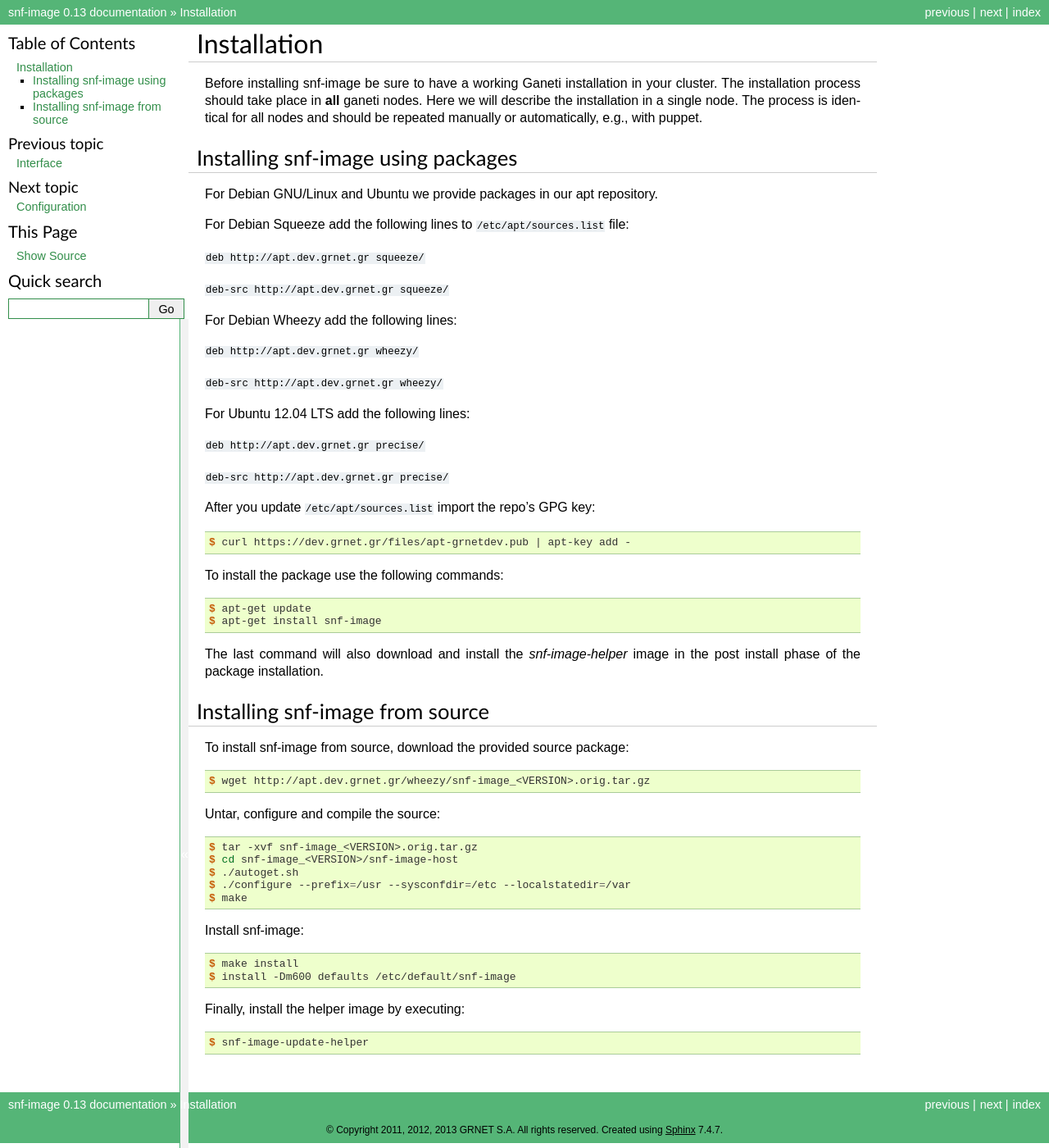
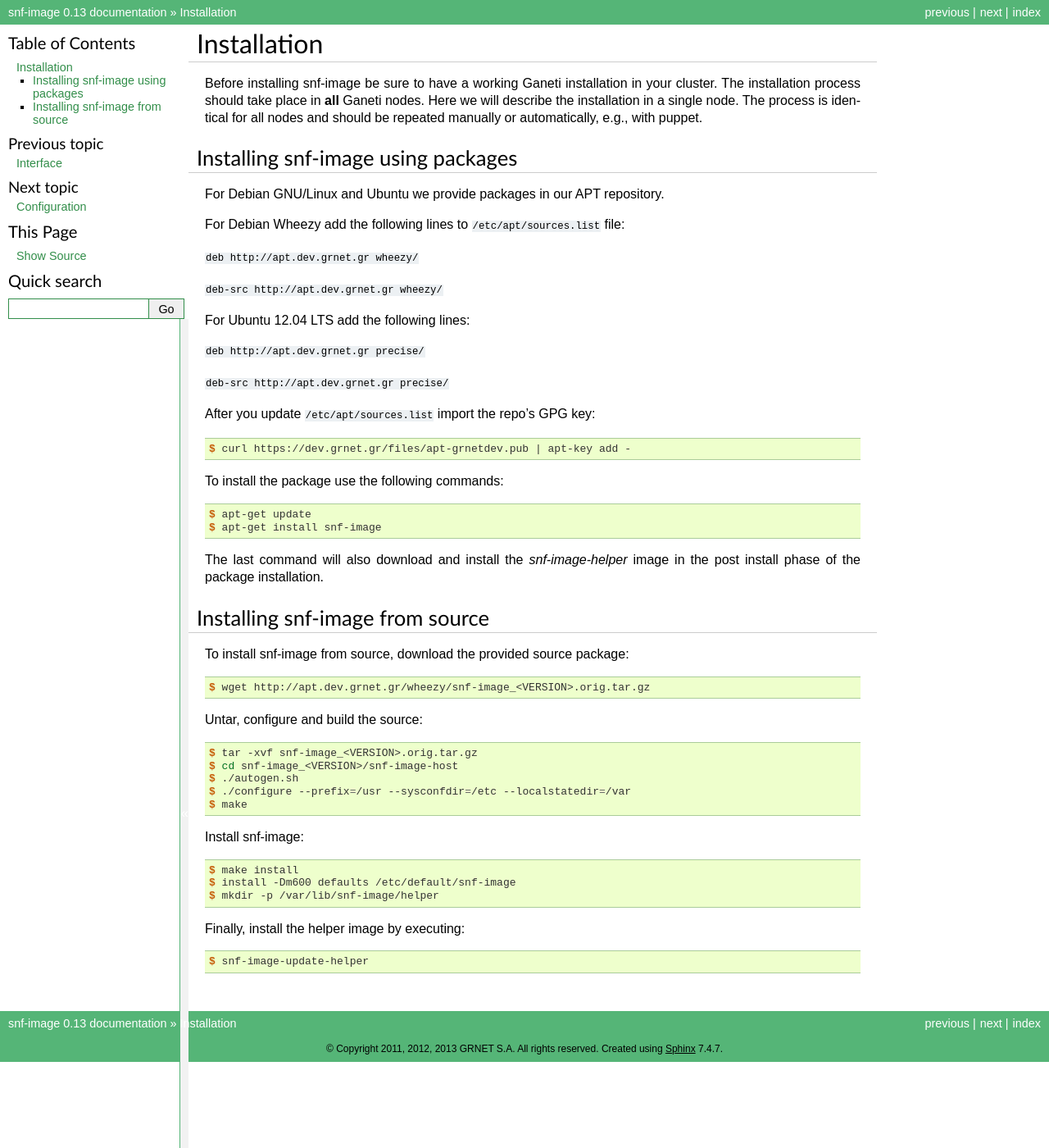
Before and after one commit to grnet/snf-image, a Sphinx documentation site: the page built from docs/installation.rst, in a window 1280 px wide and 1400 px high. Shown: the whole window at 82% size. Built offline with Sphinx 7.4.7, drawn with Linux system fonts in a browser that asks for light colours.

Commit message:
docs: Update installation section
 * Add instructions for manually creating `/var/lib/snf-image/helper'
   directory when installing the software from source.

 * Remove instructions for installing Debian Squeeze packages (Debian
   Squeeze is no longer supported)

```diff
--- a/docs/installation.rst
+++ b/docs/installation.rst
@@ -2,7 +2,7 @@
 ============
 
 Before installing snf-image be sure to have a working Ganeti installation in
-your cluster. The installation process should take place in **all** ganeti
+your cluster. The installation process should take place in **all** Ganeti
 nodes. Here we will describe the installation in a single node. The process is
 identical for all nodes and should be repeated manually or automatically, e.g.,
 with puppet.
@@ -10,15 +10,9 @@
 Installing snf-image using packages
 ^^^^^^^^^^^^^^^^^^^^^^^^^^^^^^^^^^^
 
-For Debian GNU/Linux and Ubuntu we provide packages in our apt repository.
+For Debian GNU/Linux and Ubuntu we provide packages in our APT repository.
 
-For Debian Squeeze add the following lines to ``/etc/apt/sources.list`` file:
-
-``deb http://apt.dev.grnet.gr squeeze/``
-
-``deb-src http://apt.dev.grnet.gr squeeze/``
-
-For Debian Wheezy add the following lines:
+For Debian Wheezy add the following lines to ``/etc/apt/sources.list`` file:
 
 ``deb http://apt.dev.grnet.gr wheezy/``
 
@@ -55,13 +49,13 @@
 
   $ wget http://apt.dev.grnet.gr/wheezy/snf-image_<VERSION>.orig.tar.gz
 
-Untar, configure and compile the source:
+Untar, configure and build the source:
 
 .. code-block:: console
 
   $ tar -xvf snf-image_<VERSION>.orig.tar.gz
   $ cd snf-image_<VERSION>/snf-image-host
-  $ ./autoget.sh
+  $ ./autogen.sh
   $ ./configure --prefix=/usr --sysconfdir=/etc --localstatedir=/var
   $ make
 
@@ -71,6 +65,7 @@
 
   $ make install
   $ install -Dm600 defaults /etc/default/snf-image
+  $ mkdir -p /var/lib/snf-image/helper
 
 Finally, install the helper image by executing:
 
```
